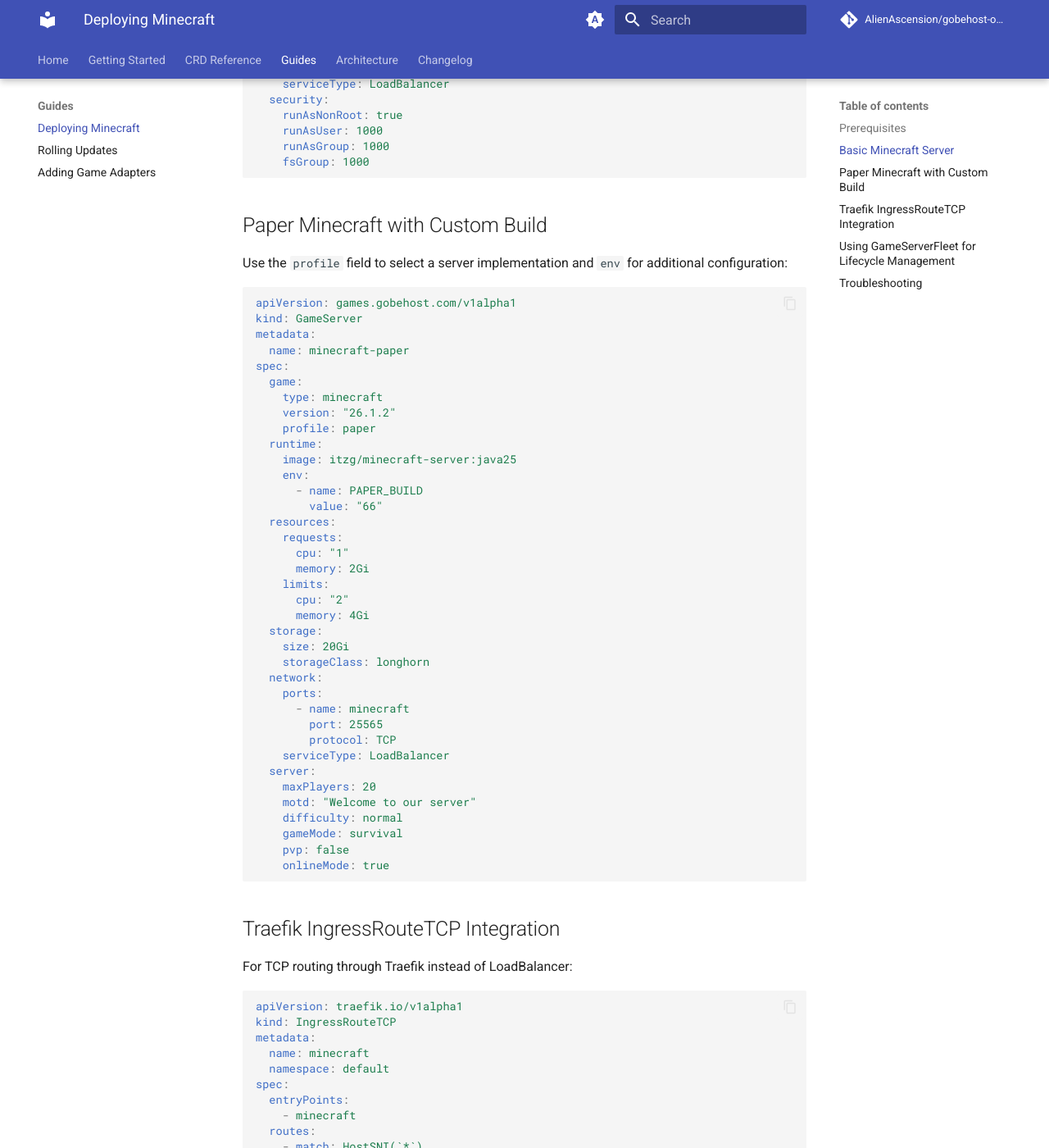
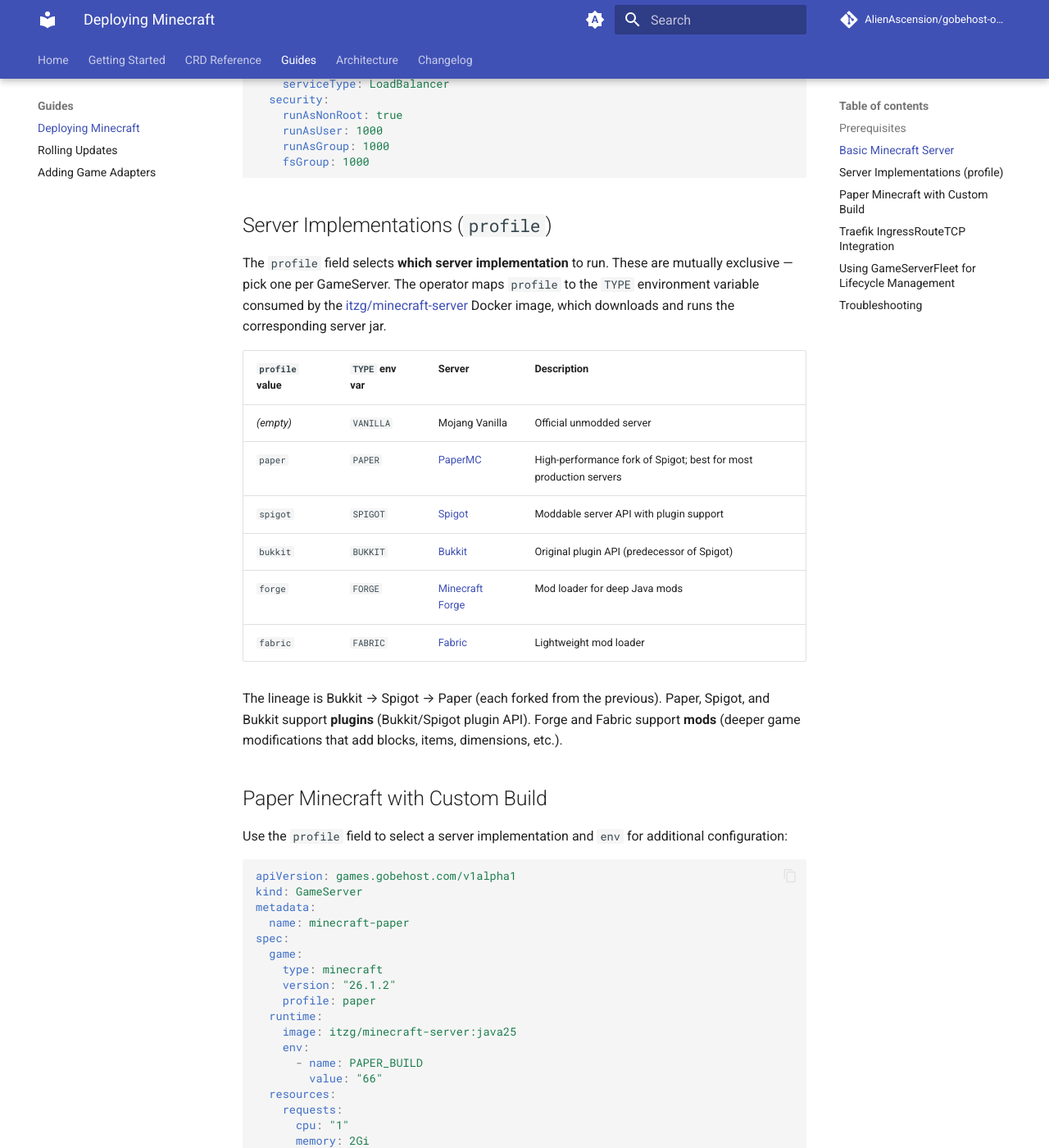
Before and after one commit to AlienAscension/gobehost-operator, an MkDocs documentation site: the page built from docs/guides/minecraft.md, in a window 1280 px wide and 1400 px high, scrolled down 814 px. Shown: the whole window at 82% size. Built offline with MkDocs 1.6.1 and Material for MkDocs 9.7.7, drawn with Linux system fonts in a browser that asks for light colours; comment, search, counter and statistics services are not loaded.

Commit message:
docs: add server implementation (profile) explanation to Minecraft guide

````diff
--- a/docs/guides/minecraft.md
+++ b/docs/guides/minecraft.md
@@ -36,6 +36,21 @@ spec:
     runAsGroup: 1000
     fsGroup: 1000
 ```
+
+## Server Implementations (`profile`)
+
+The `profile` field selects **which server implementation** to run. These are mutually exclusive — pick one per GameServer. The operator maps `profile` to the `TYPE` environment variable consumed by the [itzg/minecraft-server](https://github.com/itzg/docker-minecraft-server) Docker image, which downloads and runs the corresponding server jar.
+
+| `profile` value | `TYPE` env var | Server | Description |
+|---|---|---|---|
+| _(empty)_ | `VANILLA` | Mojang Vanilla | Official unmodded server |
+| `paper` | `PAPER` | [PaperMC](https://papermc.io/) | High-performance fork of Spigot; best for most production servers |
+| `spigot` | `SPIGOT` | [Spigot](https://www.spigotmc.org/) | Moddable server API with plugin support |
+| `bukkit` | `BUKKIT` | [Bukkit](https://dev.bukkit.org/) | Original plugin API (predecessor of Spigot) |
+| `forge` | `FORGE` | [Minecraft Forge](https://minecraftforge.net/) | Mod loader for deep Java mods |
+| `fabric` | `FABRIC` | [Fabric](https://fabricmc.net/) | Lightweight mod loader |
+
+The lineage is Bukkit → Spigot → Paper (each forked from the previous). Paper, Spigot, and Bukkit support **plugins** (Bukkit/Spigot plugin API). Forge and Fabric support **mods** (deeper game modifications that add blocks, items, dimensions, etc.).
 
 ## Paper Minecraft with Custom Build
 
````
